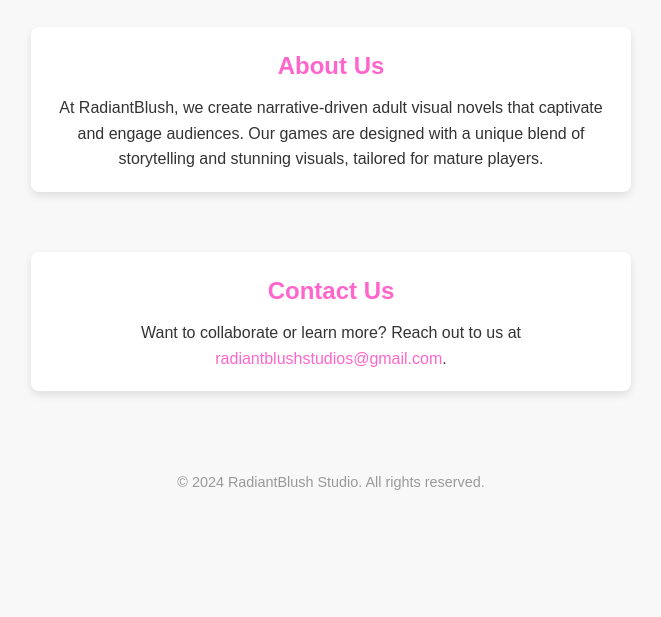
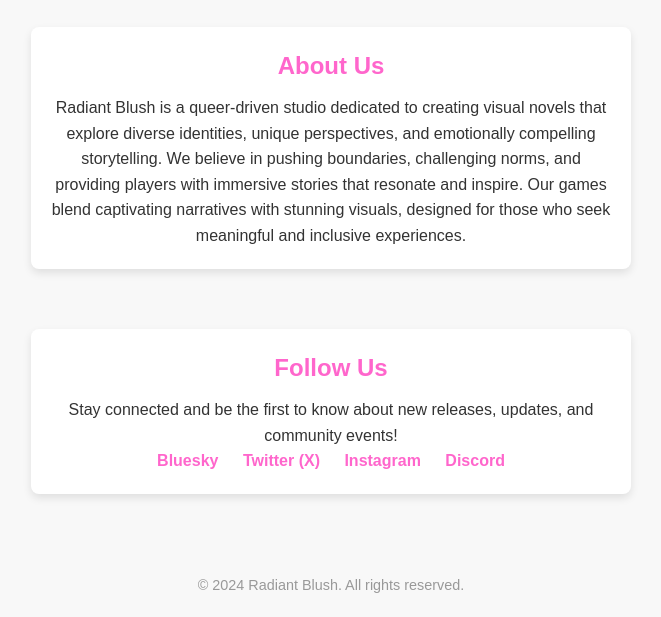
Before and after one commit to ChromeShade-RB/RadiantBlushPage, a plain HTML site: page index.html in a window 1280 px wide. Shown: the part 218-835 px from the top of the page, without its empty margins (309-970 px from the left). Before the commit the page ends 800 px from the top, so only its background shows below. Drawn offline with Linux system fonts and the light colour scheme.

Commit message:
Added socials on Index Page

```diff
--- a/index.html
+++ b/index.html
@@ -3,7 +3,7 @@
 <head>
     <meta charset="UTF-8">
     <meta name="viewport" content="width=device-width, initial-scale=1.0">
-    <title>Radiant Blush Studio</title>
+    <title>Radiant Blush</title>
     <link rel="stylesheet" href="style.css">
 </head>
 <body>
@@ -11,16 +11,25 @@
         <h1>Welcome to Radiant Blush</h1>
         <p>Crafting immersive and unforgettable visual novel experiences.</p>
     </header>
+
     <section class="about">
         <h2>About Us</h2>
-        <p>At RadiantBlush, we create narrative-driven adult visual novels that captivate and engage audiences. Our games are designed with a unique blend of storytelling and stunning visuals, tailored for mature players.</p>
+        <p>Radiant Blush is a queer-driven studio dedicated to creating visual novels that explore diverse identities, unique perspectives, and emotionally compelling storytelling. We believe in pushing boundaries, challenging norms, and providing players with immersive stories that resonate and inspire. Our games blend captivating narratives with stunning visuals, designed for those who seek meaningful and inclusive experiences.</p>
     </section>
-    <section class="contact">
-        <h2>Contact Us</h2>
-        <p>Want to collaborate or learn more? Reach out to us at <a href="mailto:radiantblushstudios@gmail.com">radiantblushstudios@gmail.com</a>.</p>
+
+    <section class="social-media">
+        <h2>Follow Us</h2>
+        <p>Stay connected and be the first to know about new releases, updates, and community events!</p>
+        <ul>
+            <li><a href="https://bsky.app/profile/radiantblush.xyz" target="_blank">Bluesky</a></li>
+            <li><a href="https://x.com/RadiantBlushXYZ" target="_blank">Twitter (X)</a></li>
+            <li><a href="https://www.instagram.com/blushradiant/" target="_blank">Instagram</a></li>
+            <li><a href="https://discord.gg/5WNR8stAf3" target="_blank">Discord</a></li>
+        </ul>
     </section>
+
     <footer>
-        <p>&copy; 2024 RadiantBlush Studio. All rights reserved.</p>
+        <p>&copy; 2024 Radiant Blush. All rights reserved.</p>
     </footer>
 </body>
 </html>
--- a/style.css
+++ b/style.css
@@ -30,7 +30,7 @@ header p {
     color: #666;
 }
 
-.about, .contact {
+.about, .social-media {
     width: 100%;
     max-width: 600px;
     text-align: center;
@@ -41,14 +41,29 @@ header p {
     box-shadow: 0 4px 8px rgba(0, 0, 0, 0.1);
 }
 
-.about h2, .contact h2 {
+.about h2, .social-media h2 {
     color: #ff66cc;
     margin-bottom: 10px;
 }
 
-.contact a {
+.social-media ul {
+    list-style: none;
+    padding: 0;
+}
+
+.social-media ul li {
+    display: inline-block;
+    margin: 0 10px;
+}
+
+.social-media ul li a {
     color: #ff66cc;
     text-decoration: none;
+    font-weight: bold;
+}
+
+.social-media ul li a:hover {
+    text-decoration: underline;
 }
 
 footer {
```
